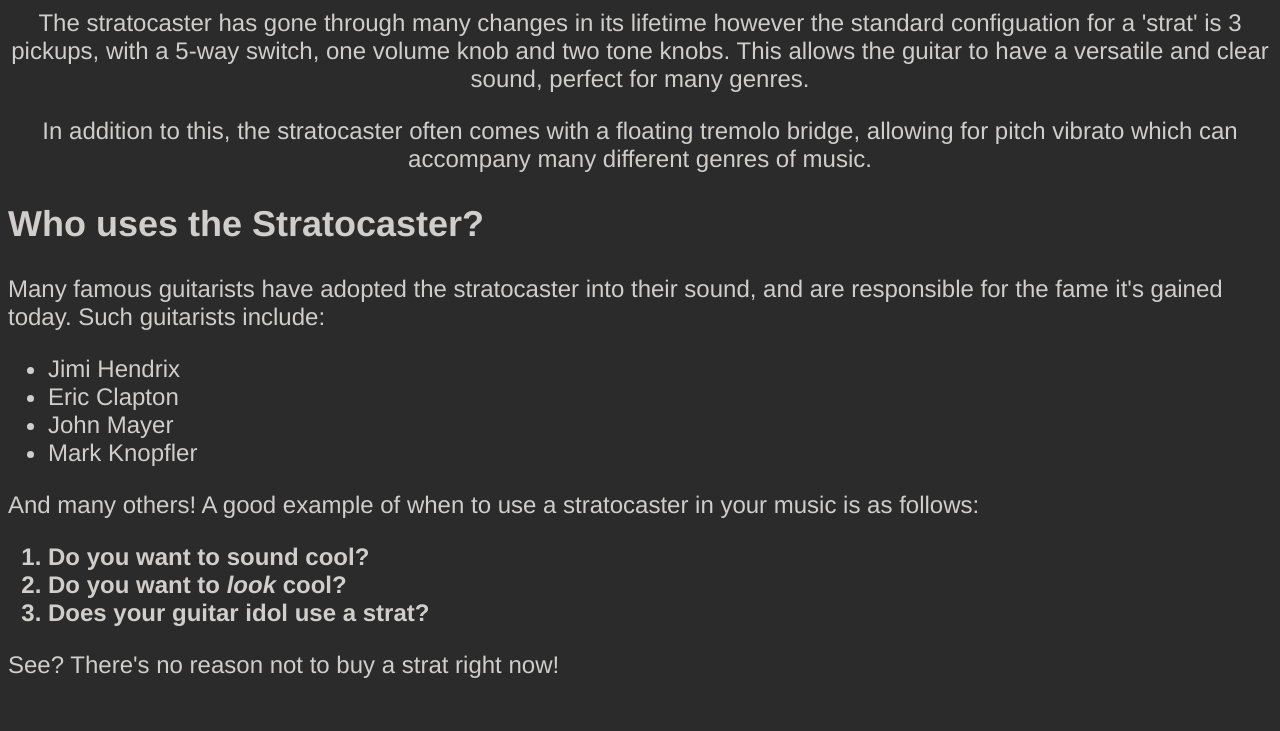
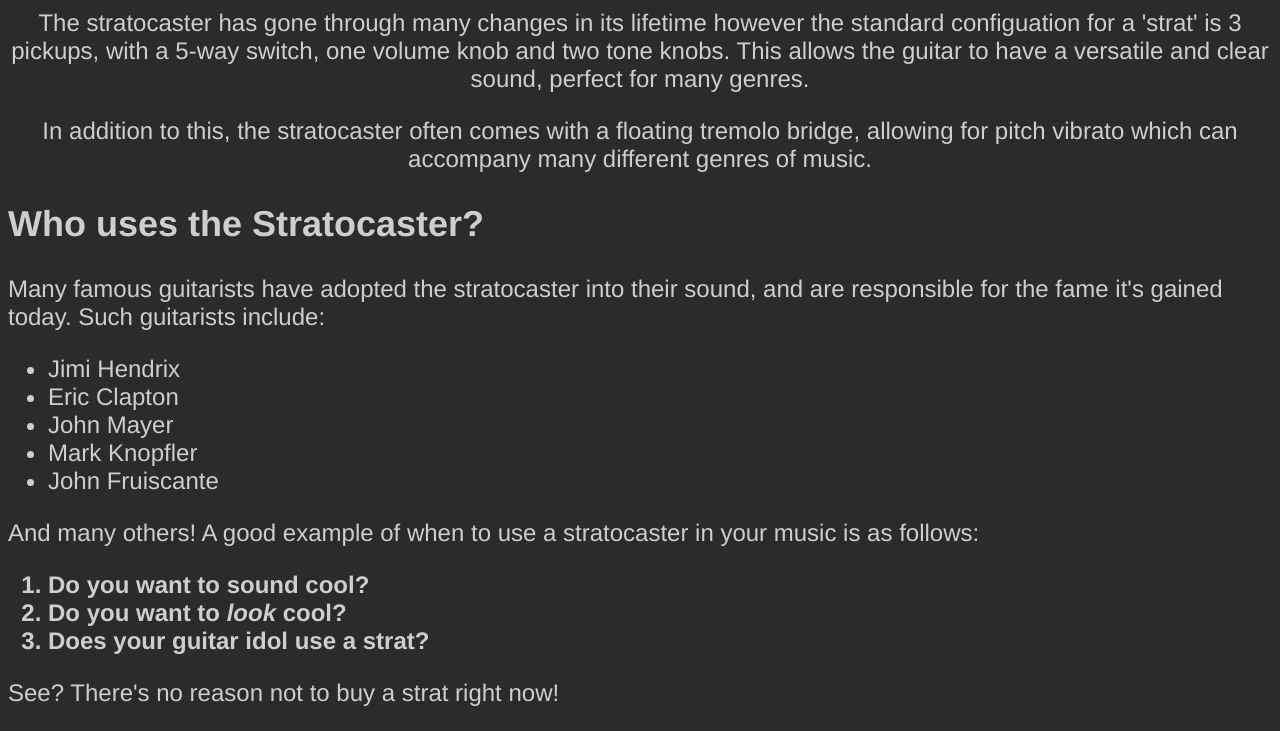
Before and after one commit to Camno12/Stratocaster-Page, a plain HTML site: page index.html in a window 1280 px wide. Shown: the part 698-1429 px from the top of the page. Before the commit the page ends 1401 px from the top, so only its background shows below. Drawn offline with Linux system fonts and the light colour scheme.

Commit message:
add john to list

```diff
--- a/index.html
+++ b/index.html
@@ -30,6 +30,7 @@
                 <li>Eric Clapton</li>
                 <li>John Mayer</li>
                 <li>Mark Knopfler</li>
+                <li>John Fruiscante</li>
             </ul>
             <P>And many others! A good example of when to use a stratocaster in your music is as follows:</P>
             <strong>
```
